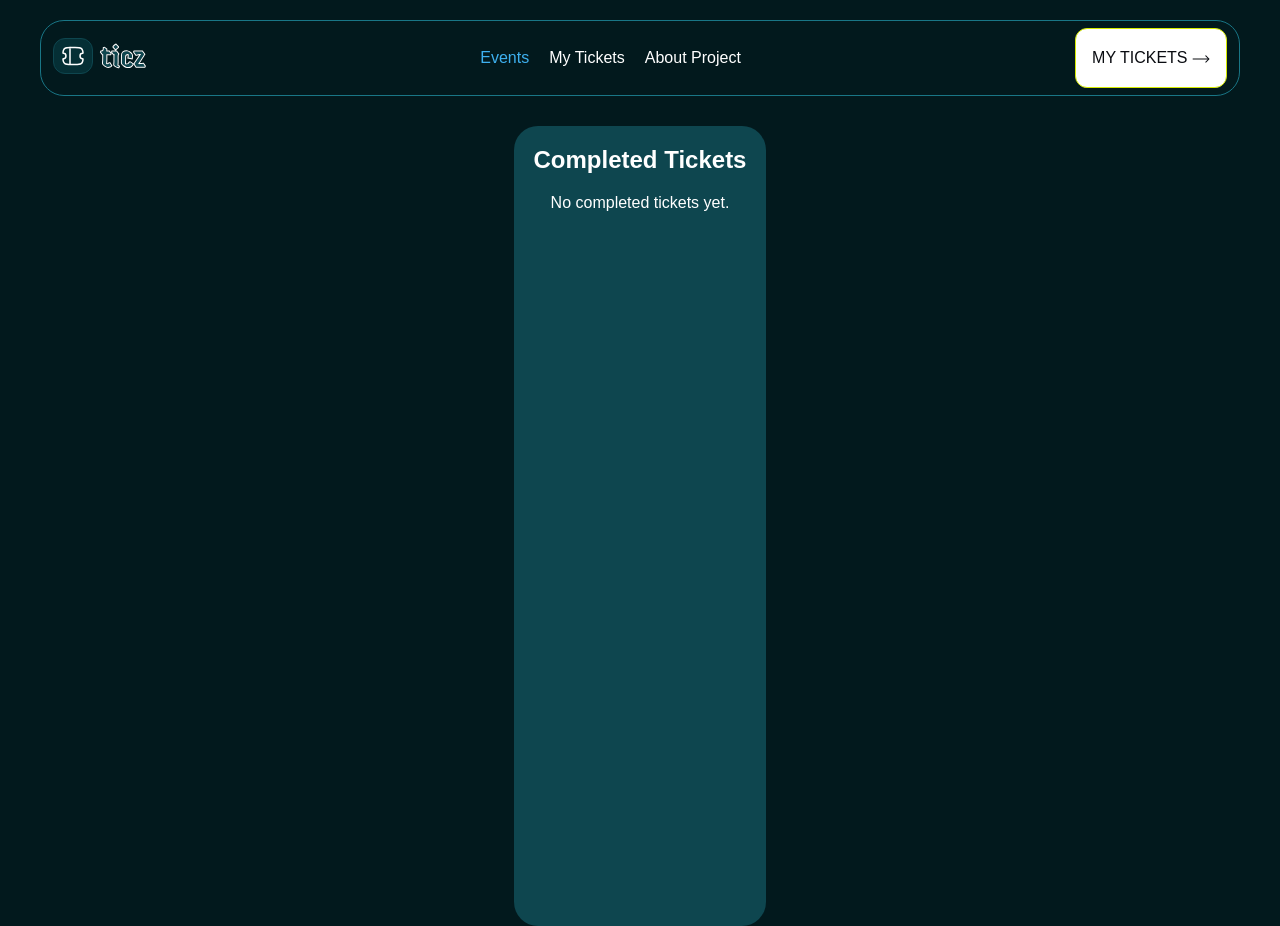
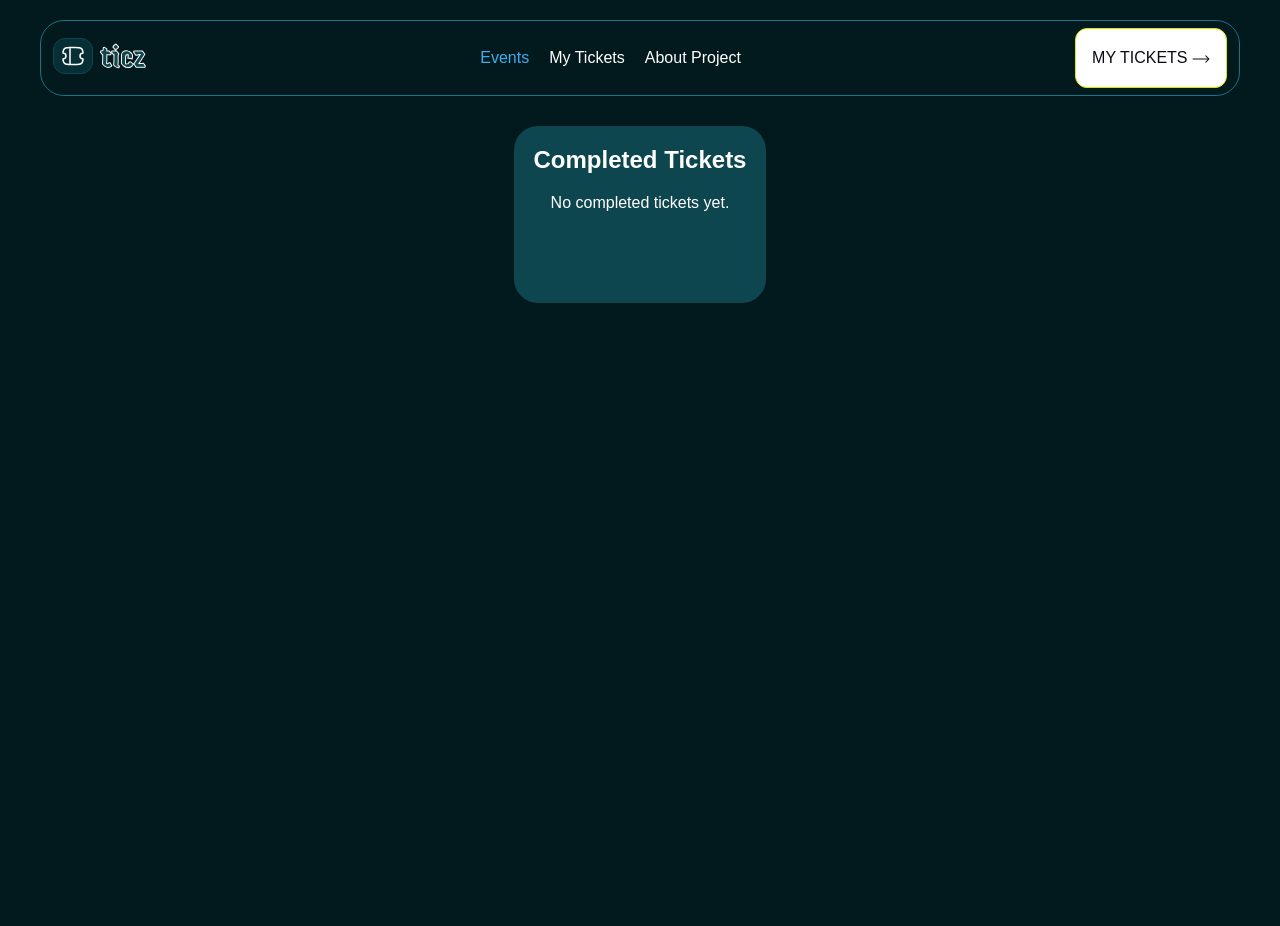
Before and after one commit to PAMMY100/ticket-generator, a React (Vite) app: page /tickets in a window 1280 px wide. After the commit the page ends 800 px from the top, so only its background shows below. Built offline with nearby package versions, Linux system fonts and the light colour scheme; a web font is replaced by a local one.

Commit message:
quick changes

```diff
--- a/src/Pages/CompletedTickets.css
+++ b/src/Pages/CompletedTickets.css
@@ -4,7 +4,7 @@
     align-items: center;
     padding: 20px;
     background-color: #0E464F;
-    min-height: 100vh;
+    min-height: 70%;
     margin-top: 50%;
     border-radius: 24px;
   }
```
